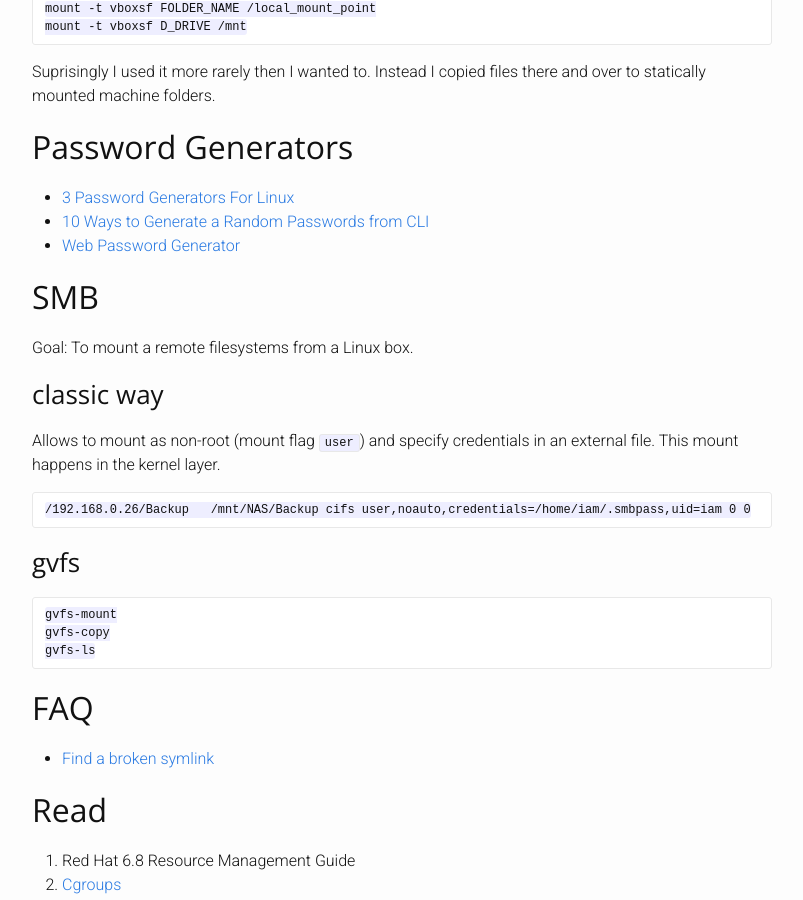
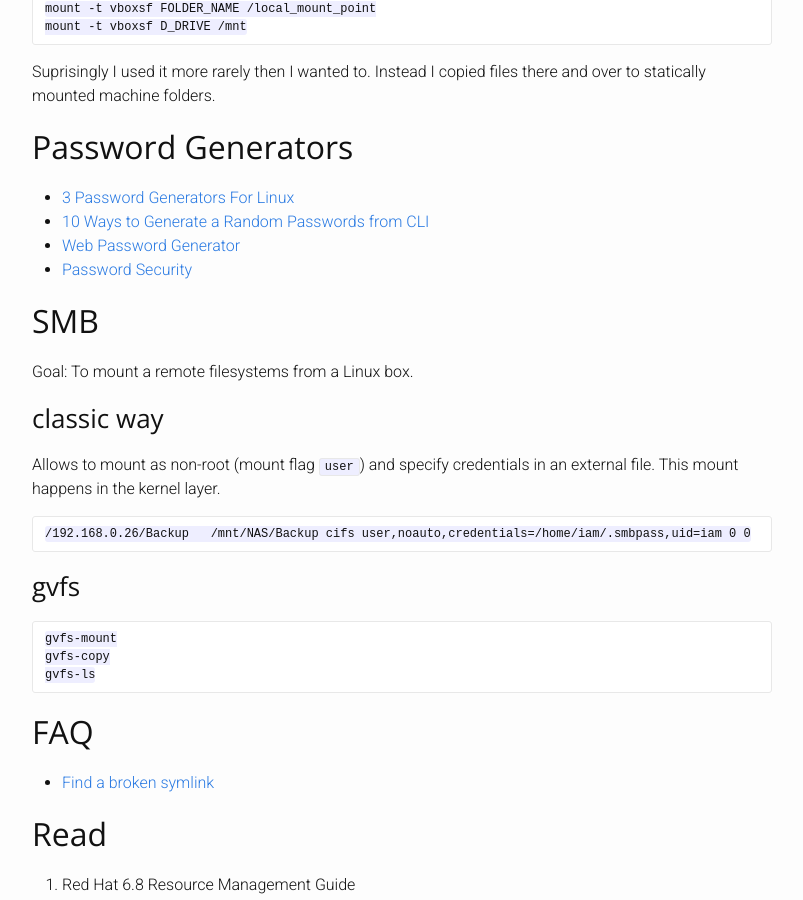
Before and after one commit to jkedra/jkedra.github.io, a Jekyll site: the page built from _posts/2015/2015-06-17-linux.md, in a window 1280 px wide and 900 px high, scrolled down 1952 px. Shown: the whole window, without its empty margins (238-1041 px from the left). Built offline with Jekyll 4.4.1, drawn with Linux system fonts in a browser that asks for light colours.

Commit message:
password security

```diff
--- a/_posts/2015/2015-06-17-linux.md
+++ b/_posts/2015/2015-06-17-linux.md
@@ -104,6 +104,7 @@ statically mounted machine folders.
 * [3 Password Generators For Linux][3pwdgen]
 * [10 Ways to Generate a Random Passwords from CLI][10wayspwdcli]
 * [Web Password Generator](http://passwordsgenerator.net/plus/)
+* [Password Security](https://www.vpngeeks.com/how-to-secure-your-passwords)
 
 [3pwdgen]: https://www.maketecheasier.com/password-generators-for-linux/
 [10wayspwdcli]: http://www.howtogeek.com/howto/30184/10-ways-to-generate-a-random-password-from-the-command-line/
```
